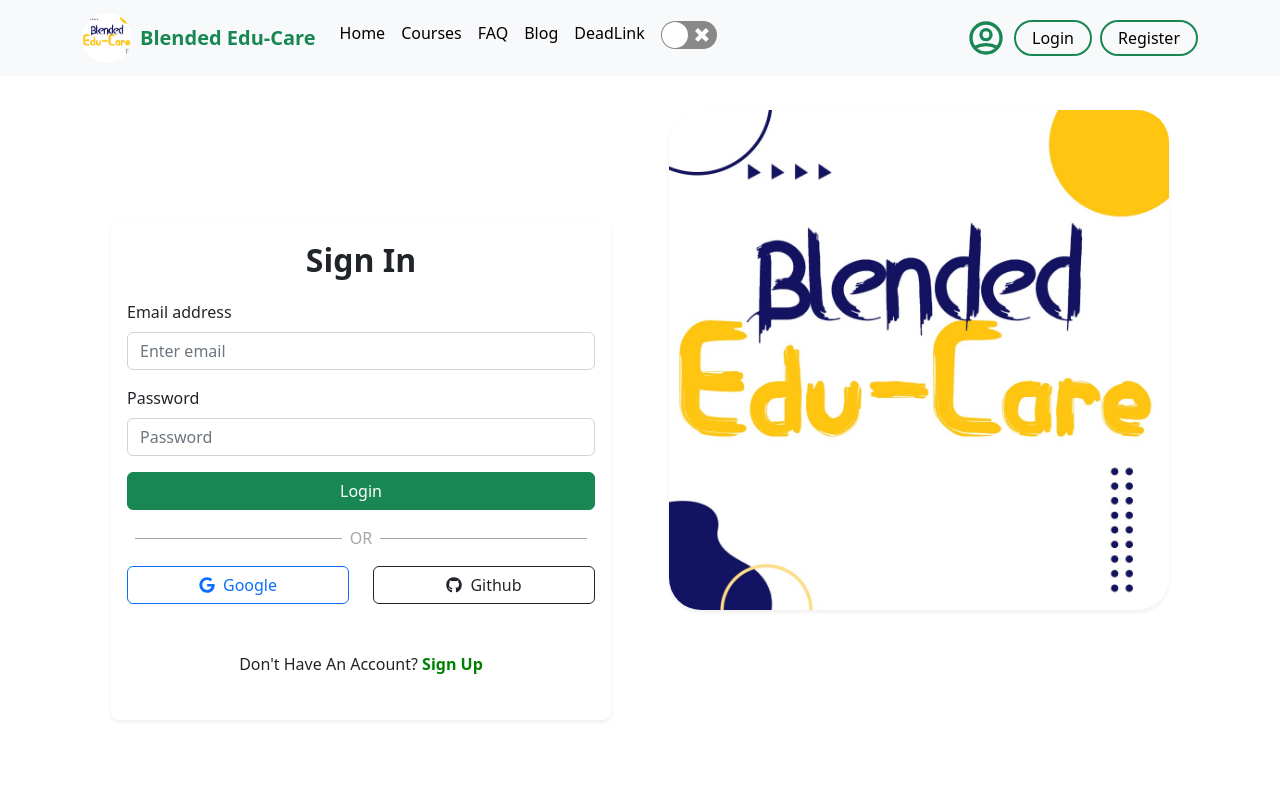
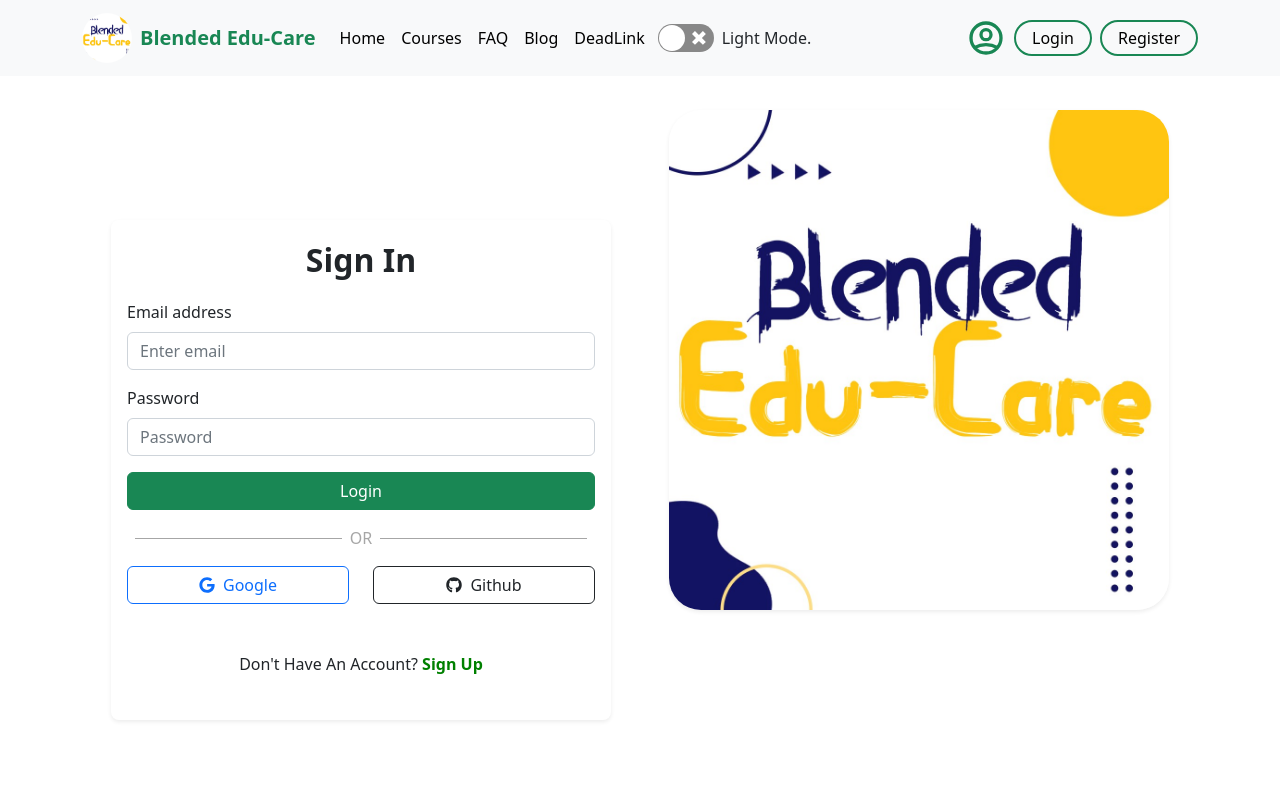
Before and after one commit to iftekhar-ridoy/blended-educare, a React (Create React App) app: page / in a window 1280 px wide. Shown: the top 800 px of the page. Built offline with nearby package versions, Linux system fonts and the light colour scheme; no server answers.

Commit message:
current location after login by google solved

```diff
--- a/src/Pages/CoursePurchase/CoursePurchase.js
+++ b/src/Pages/CoursePurchase/CoursePurchase.js
@@ -14,7 +14,7 @@ const CoursePurchase = () => {
             <p className='fs-1 fw-semibold text-center text-success my-3'>{course.title}</p>
 
             <div className='d-md-flex justify-content-evenly'>
-                <Card style={{ width: '350px', margin: '10px auto' }}>
+                <Card style={{ width: '300px', margin: '10px auto' }}>
                     <Card.Header className="text-success fs-3 fw-bold text-center">
                         Free
                     </Card.Header>
@@ -36,7 +36,7 @@ const CoursePurchase = () => {
                 </Card>
 
 
-                <Card style={{ width: '350px', margin: '10px auto' }}>
+                <Card style={{ width: '300px', margin: '10px auto' }}>
                     <Card.Header className="text-success fs-3 fw-bold text-center">
                         Premium
                     </Card.Header>
--- a/src/Pages/Login/Login.js
+++ b/src/Pages/Login/Login.js
@@ -38,9 +38,9 @@ const Login = () => {
                 setError('');
 
                 if (user.emailVerified) {
-                    setUser(user);
                     navigate(from, { replace: true });
                     toast.success('Login Successful');
+                    setUser(user);
                 }
                 else {
                     toast.error('Please Verify Your Email Address');
--- a/src/Pages/Shared/GoogleAndGithub/GoogleAndGithub.js
+++ b/src/Pages/Shared/GoogleAndGithub/GoogleAndGithub.js
@@ -2,10 +2,15 @@ import { GithubAuthProvider, GoogleAuthProvider } from 'firebase/auth';
 import React, { useContext } from 'react';
 import { Button } from 'react-bootstrap';
 import { FaGithub, FaGoogle } from 'react-icons/fa';
+import { useLocation, useNavigate } from 'react-router-dom';
 import { AuthContext } from '../../../context/AuthProvider/Authprovider';
 
 const GoogleAndGithub = () => {
     const { signInGoogle, signInGithub, setUser } = useContext(AuthContext);
+
+    const navigate = useNavigate();
+    const location = useLocation();
+    const from = location.state?.from?.pathname || '/';
 
     // ---google signIn starts here---
     const googleProvider = new GoogleAuthProvider();
@@ -13,6 +18,7 @@ const GoogleAndGithub = () => {
         signInGoogle(googleProvider)
             .then(result => {
                 const user = result.user;
+                navigate(from, { replace: true });
                 console.log(user);
             })
             .catch(error => {
--- a/src/Pages/Shared/Header/Header.css
+++ b/src/Pages/Shared/Header/Header.css
@@ -0,0 +1,4 @@
+.react-switch {
+    vertical-align: middle;
+    margin-left: 5px;
+}
--- a/src/Pages/Shared/Header/Header.js
+++ b/src/Pages/Shared/Header/Header.js
@@ -1,4 +1,4 @@
-import React, { useContext } from 'react';
+import React, { useContext, useState } from 'react';
 import { Button, Image, Tooltip } from 'react-bootstrap';
 import Container from 'react-bootstrap/Container';
 import Nav from 'react-bootstrap/Nav';
@@ -9,11 +9,16 @@ import { AuthContext } from '../../../context/AuthProvider/Authprovider';
 import OverlayTrigger from 'react-bootstrap/OverlayTrigger';
 import { HiOutlineUserCircle } from 'react-icons/hi';
 import './Header.css';
-import ReactSwitch from "react-switch";
+import Switch from "react-switch";
 
 const Header = () => {
     const { user, logOut } = useContext(AuthContext);
     console.log(user);
+
+    const [checked, setChecked] = useState(false);
+    const handleChange = nextChecked => {
+        setChecked(nextChecked);
+    };
 
     const handleLogOut = () => {
         logOut()
@@ -52,9 +57,18 @@ const Header = () => {
                             <Link to='/deadLink' className='mx-2 my-1 text-black text-decoration-none'>
                                 DeadLink
                             </Link>
-                            <Link to='/deadLink' className='mx-2 my-1 text-black text-decoration-none'>
-                                <ReactSwitch />
-                            </Link>
+                            <>
+                                <label className='my-auto'>
+                                    <Switch
+                                        onChange={handleChange}
+                                        checked={checked}
+                                        className="react-switch"
+                                    />
+                                </label>
+                                <p className='my-auto'>
+                                    <span className='ms-2'>{checked ? "Dark" : "Light"}</span> Mode.
+                                </p>
+                            </>
 
                         </Nav>
                         <Nav>
```
